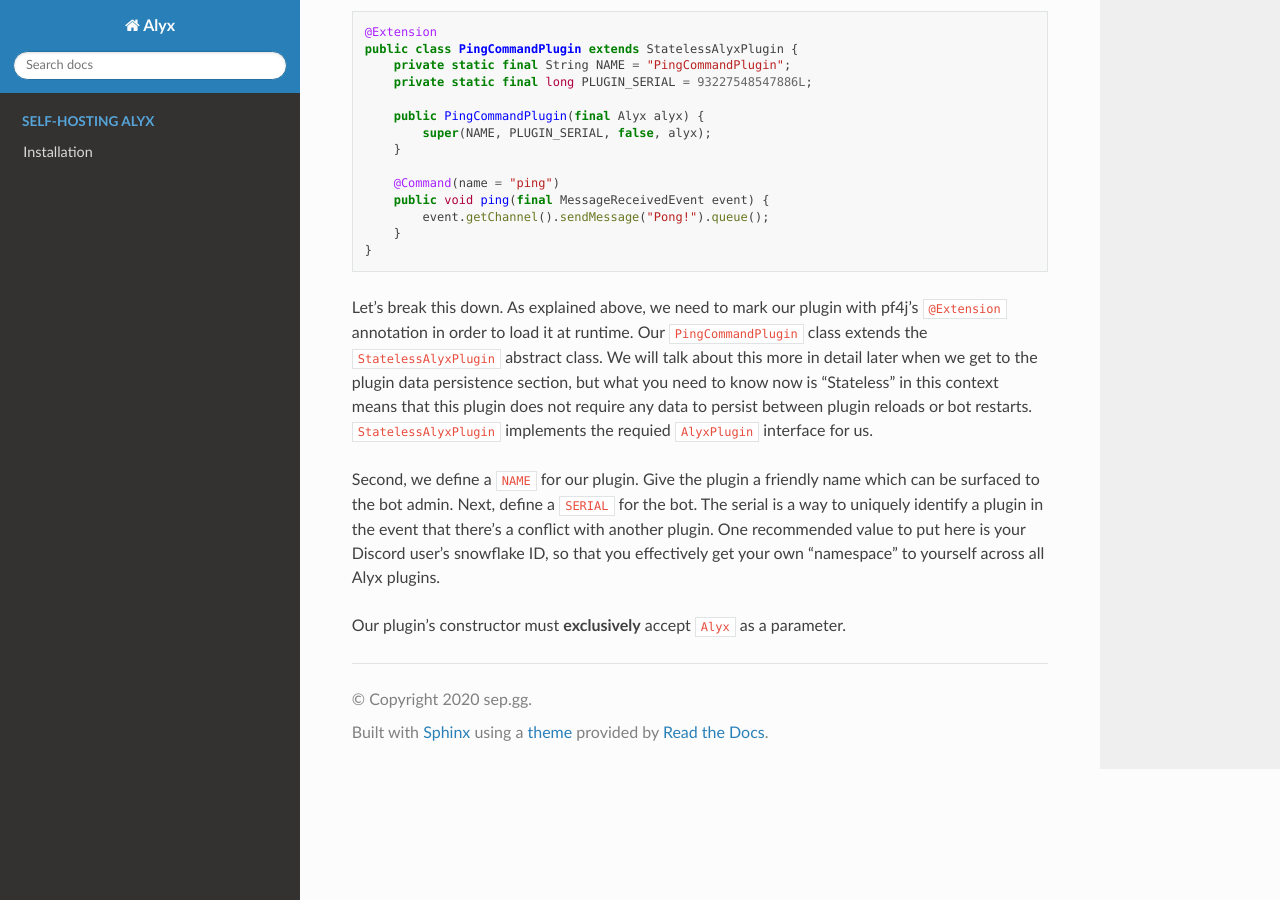
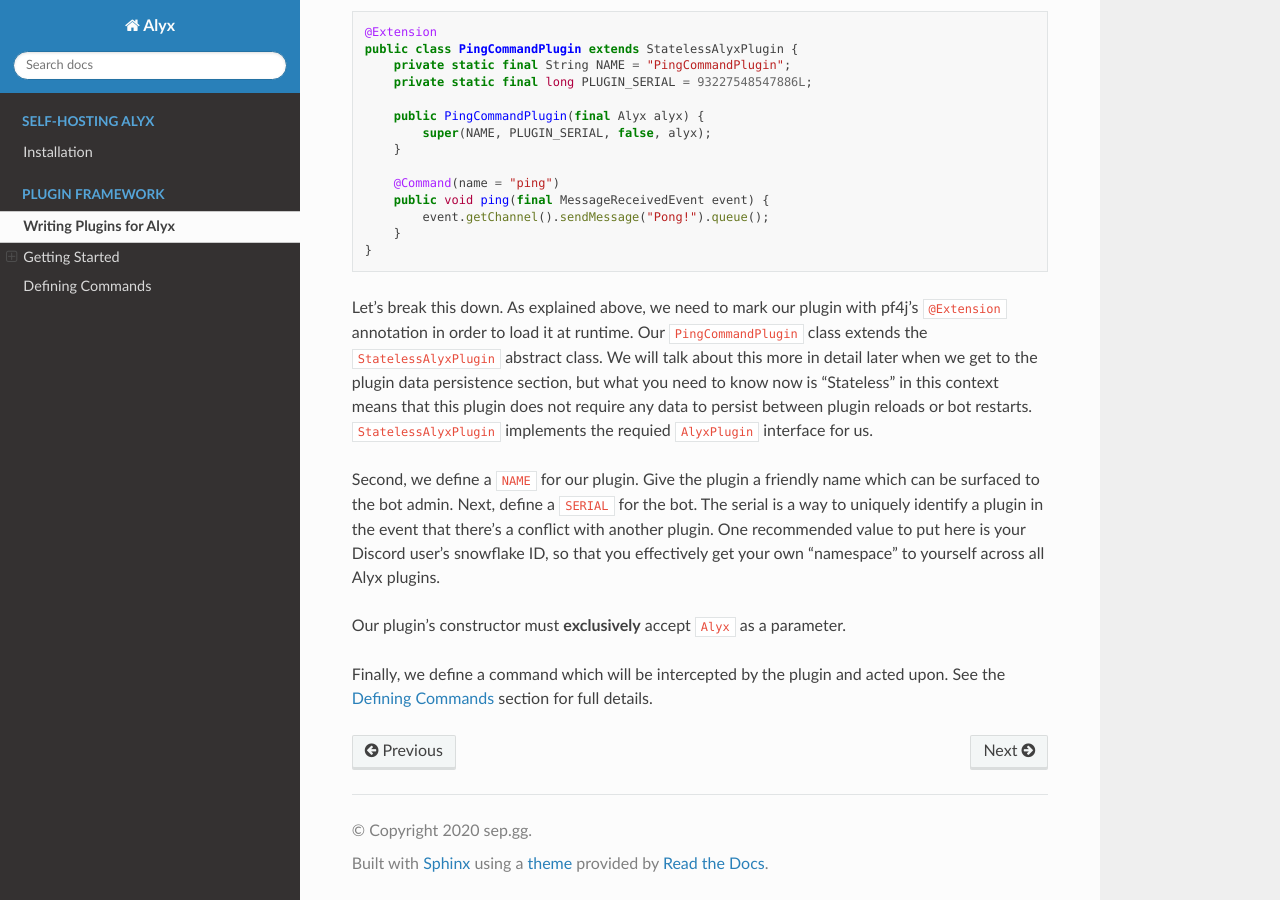
Before and after one commit to sepdotgg/alyx-java, a Sphinx documentation site: the page built from docs/plugin_framework/index.rst, in a window 1280 px wide and 900 px high, scrolled down 877 px. Built offline with Sphinx 7.4.7 and the Read the Docs theme 2.0.0, drawn with Linux system fonts in a browser that asks for light colours; pages that are not in the unit, such as notebooks, are missing from menus.

Commit message:
Add some documentation for how I envision plugins will work

```diff
--- a/docs/index.rst
+++ b/docs/index.rst
@@ -13,10 +13,11 @@
    self_hosting/installation
 
 .. toctree::
-   :caption: Writing Plugins
+   :caption: Plugin Framework
    :maxdepth: 2
 
-   writing_plugins/introduction
+   plugin_framework/index
+   plugin_framework/commands
 
 License
 ===================
--- /dev/null
+++ b/docs/plugin_framework/commands.rst
@@ -0,0 +1,4 @@
+Defining Commands
+================
+
+Defining commands.
--- a/docs/plugin_framework/index.rst
+++ b/docs/plugin_framework/index.rst
@@ -72,6 +72,7 @@
 
 Our plugin's constructor must **exclusively** accept ``Alyx`` as a parameter.
 
-
+Finally, we define a command which will be intercepted by the plugin and acted upon.
+See the :doc:`Defining Commands <./commands>`  section for full details.
 
 .. _pf4j: https://github.com/pf4j/pf4j
```
